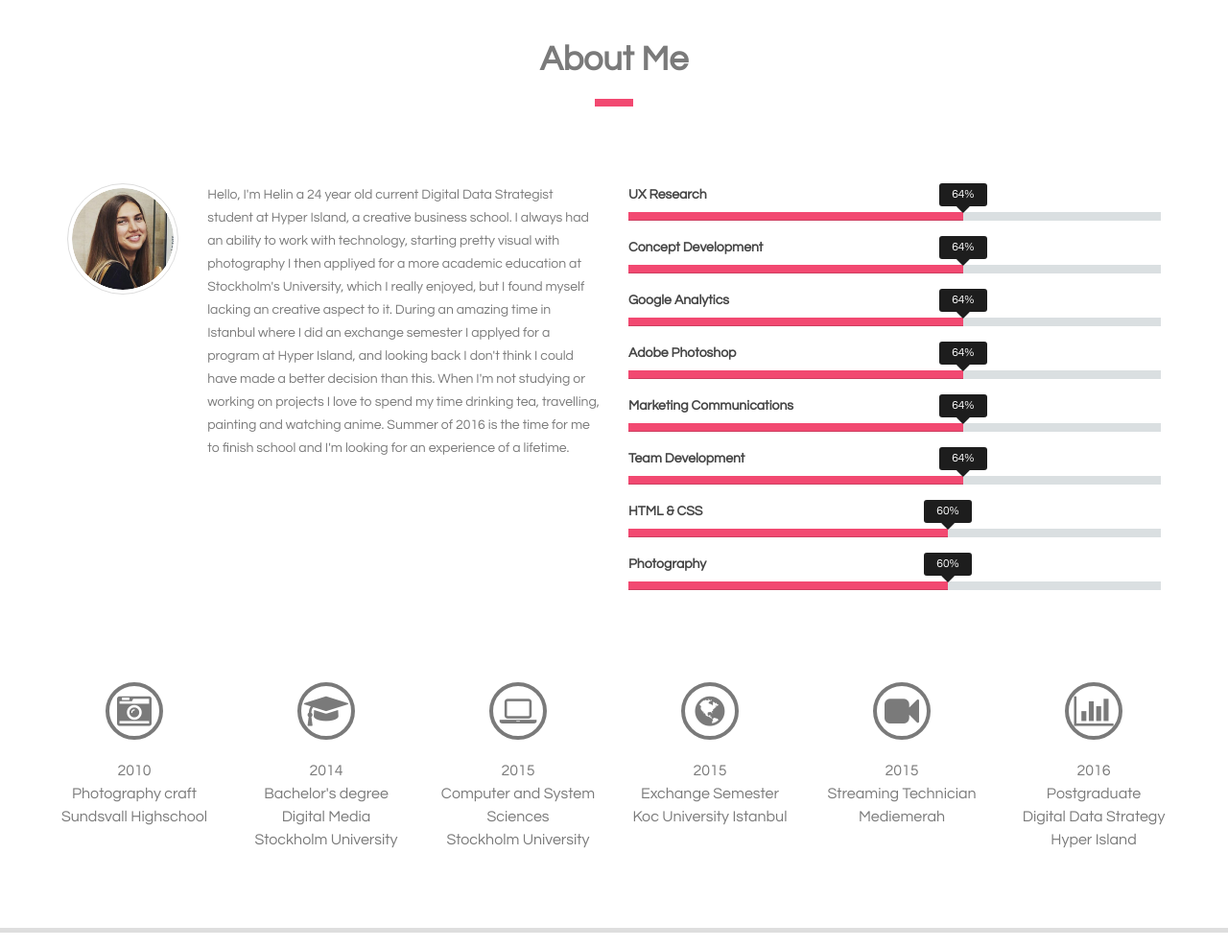
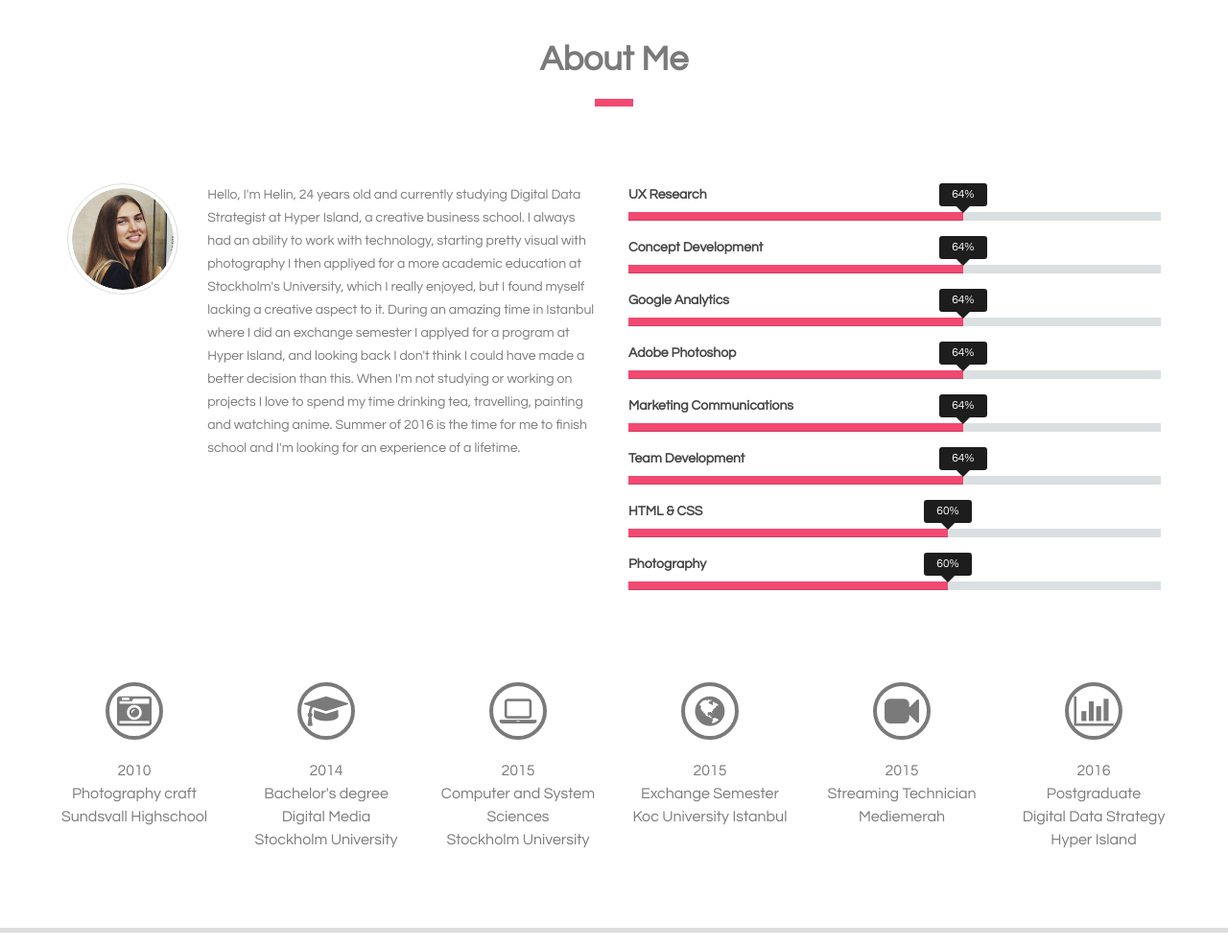
Before and after one commit to helinsarac/helinsarac.github.io, a plain HTML site: page index.html in a window 1280 px wide. Shown: the part 837-1825 px from the top of the page at 96% size. Drawn offline with Linux system fonts and the light colour scheme.

Commit message:
info update

```diff
--- a/index.html
+++ b/index.html
@@ -118,8 +118,8 @@
 				       </div>
 				       <div class="col-md-9">
 				            <div class="about-content">
-                                <p>Hello, I'm Helin a 24 year old current Digital Data Strategist student at Hyper Island, a creative business school. I always had an ability to work with technology, starting pretty visual with photography I then appliyed for a more academic education at Stockholm's University, which I really enjoyed, but I found myself lacking an creative aspect to it. During an amazing time in Istanbul where I did an exchange semester I applyed for a program at Hyper Island, and looking back I don't think I could have made a better decision than this. When I'm not studying or working on projects I love to spend my time drinking tea, travelling, painting and watching anime. Summer of 2016 is the time for me to finish school and I'm looking for an experience of a lifetime. </p>
-                                <!--<a href="#contact" class="btn btn-clear btn-lg border-color linear hire">THINGS I ENJOY</a>-->
+                                <p>Hello, I'm Helin, 24 years old and currently studying Digital Data Strategist at Hyper Island, a creative business school. I always had an ability to work with technology, starting pretty visual with photography I then appliyed for a more academic education at Stockholm's University, which I really enjoyed, but I found myself lacking a creative aspect to it. During an amazing time in Istanbul where I did an exchange semester I applyed for a program at Hyper Island, and looking back I don't think I could have made a better decision than this. When I'm not studying or working on projects I love to spend my time drinking tea, travelling, painting and watching anime. Summer of 2016 is the time for me to finish school and I'm looking for an experience of a lifetime. </p>
+
 					</div>
 				       </div>
 				   </div>
```
Also changed, not shown: img/helin.jpg.
